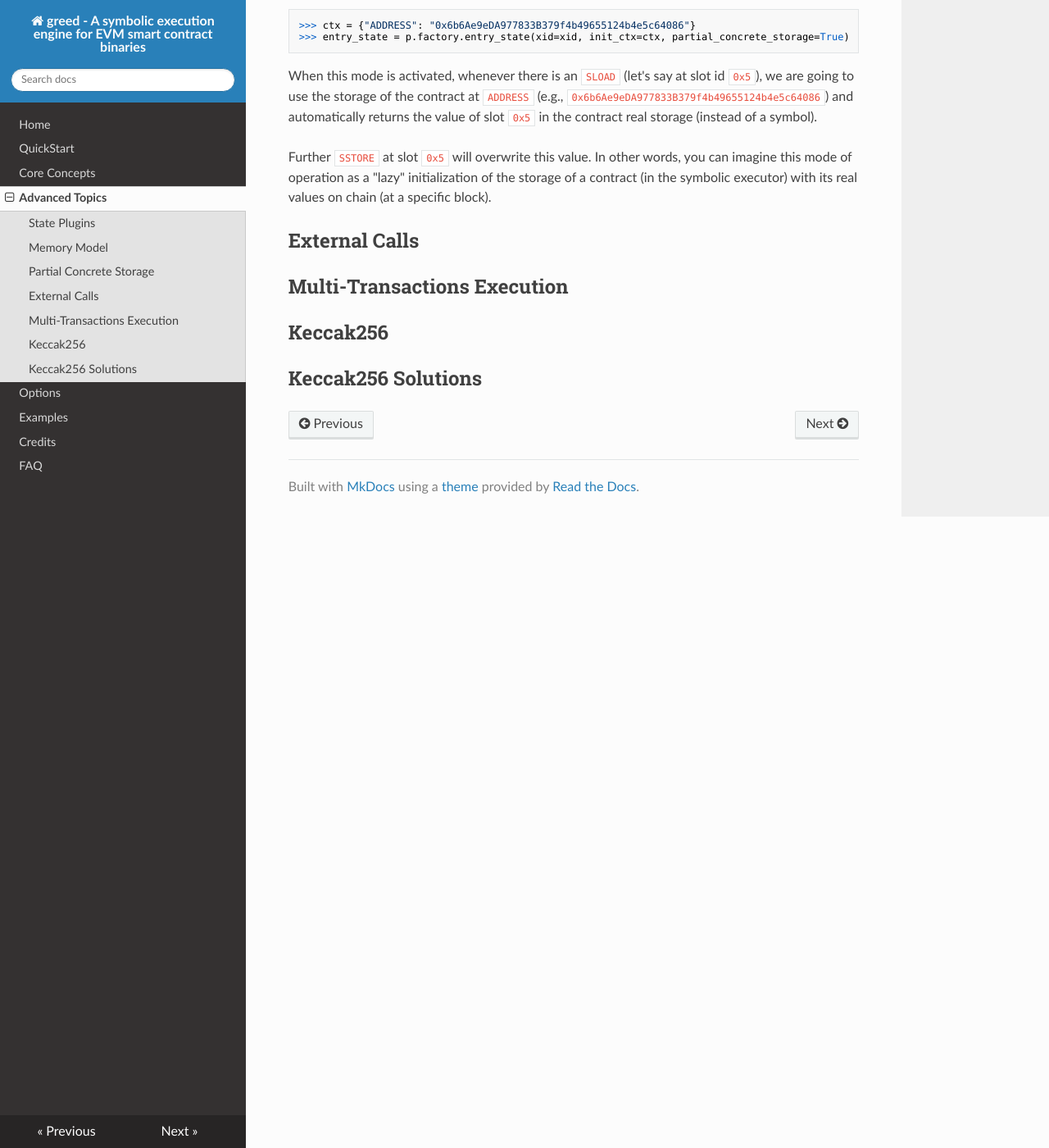
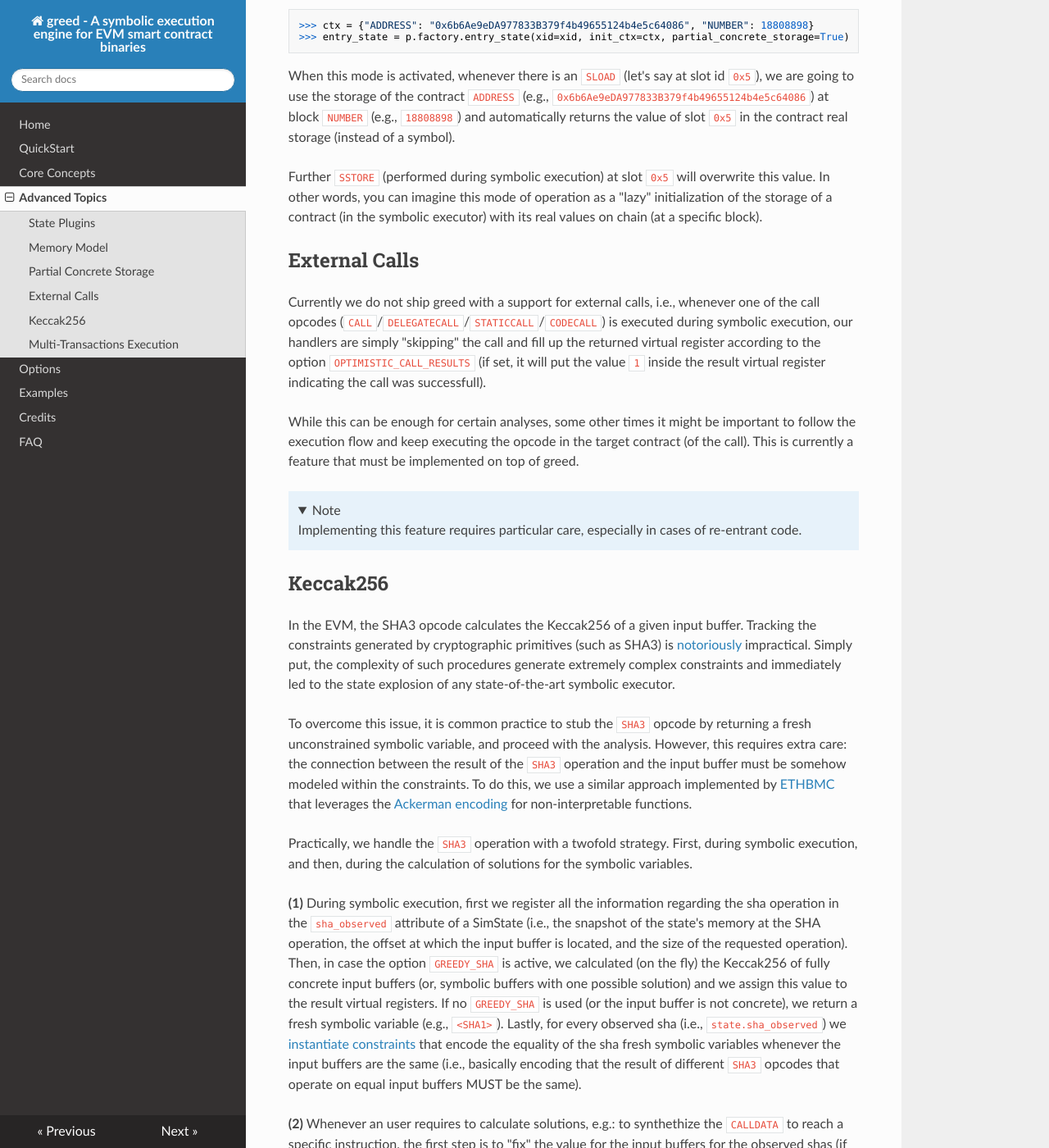
Before and after one commit to ucsb-seclab/greed, an MkDocs documentation site: the page built from docs/docs/advanced.md, in a window 1280 px wide and 1400 px high, scrolled down 1610 px. Shown: the whole window at 82% size. Built offline with MkDocs 1.6.1, drawn with Linux system fonts in a browser that asks for light colours; nearby versions of some CDN libraries; some of the changed text lies outside the part shown.

Commit message:
more doc
Signed-off-by: degrigis <degrigis@ucsb.edu>

````diff
--- a/docs/docs/advanced.md
+++ b/docs/docs/advanced.md
@@ -46,21 +46,40 @@ In fact, when we want to analyze the state of a contract at a specific block, we
 To do this, greed supports a "Partial Concrete Storage" mode that can be activated when creating a SimState:
 
 ```python
->>> ctx = {"ADDRESS": "0x6b6Ae9eDA977833B379f4b49655124b4e5c64086"}
+>>> ctx = {"ADDRESS": "0x6b6Ae9eDA977833B379f4b49655124b4e5c64086", "NUMBER": 18808898}
 >>> entry_state = p.factory.entry_state(xid=xid, init_ctx=ctx, partial_concrete_storage=True)
 ```
 
-When this mode is activated, whenever there is an `SLOAD` (let's say at slot id `0x5`), we are going to use the storage of the contract at `ADDRESS` (e.g., `0x6b6Ae9eDA977833B379f4b49655124b4e5c64086`) and automatically returns the value of slot `0x5` in the contract real storage (instead of a symbol).
+When this mode is activated, whenever there is an `SLOAD` (let's say at slot id `0x5`), we are going to use the storage of the contract `ADDRESS` (e.g., `0x6b6Ae9eDA977833B379f4b49655124b4e5c64086`) at block `NUMBER` (e.g., `18808898`) and automatically returns the value of slot `0x5` in the contract real storage (instead of a symbol).
 
-Further `SSTORE` at slot `0x5` will overwrite this value. In other words, you can imagine this mode of operation as a "lazy" initialization of the storage of a contract (in the symbolic executor) with its real values on chain (at a specific block).
-
-
-
+Further `SSTORE` (performed during symbolic execution) at slot `0x5` will overwrite this value. In other words, you can imagine this mode of operation as a "lazy" initialization of the storage of a contract (in the symbolic executor) with its real values on chain (at a specific block).
 
 ## External Calls
 
-## Multi-Transactions Execution
+Currently we do not ship greed with a support for external calls, i.e., whenever one of the call opcodes (`CALL`/`DELEGATECALL`/`STATICCALL`/`CODECALL`) is executed during symbolic execution, our handlers are simply "skipping" the call and fill up the returned virtual register according to the option `OPTIMISTIC_CALL_RESULTS` (if set, it will put the value `1` inside the result virtual register indicating the call was successfull).
+
+While this can be enough for certain analyses, some other times it might be important to follow the execution flow and keep executing the opcode in the target contract (of the call). This is currently a feature that must be implemented on top of greed.
+
+???+ note
+       Implementing this feature requires particular care, especially in cases of re-entrant code.
+
 
 ## Keccak256
 
-## Keccak256 Solutions
+In the EVM, the SHA3 opcode calculates the Keccak256 of a given input buffer.
+Tracking the constraints generated by cryptographic primitives (such as SHA3) is [notoriously](https://link.springer.com/chapter/10.1007/978-3-642-19125-1_5) impractical. Simply put, the complexity of such procedures generate extremely complex constraints and immediately led to the state explosion of any state-of-the-art symbolic executor.
+
+To overcome this issue, it is common practice to stub the `SHA3` opcode by returning a fresh unconstrained symbolic variable, and proceed with the analysis. However, this requires extra care: the connection between the result of the `SHA3` operation and the input buffer must be somehow modeled within the constraints.
+To do this, we use a similar approach implemented by [ETHBMC](https://www.usenix.org/system/files/sec20fall_frank_prepub_0.pdf) that leverages the [Ackerman encoding](https://pdfs.semanticscholar.org/e4ac/6d84bd12069af44310c4e2816d6d9fc18d9e.pdf) for non-interpretable functions.
+
+Practically, we handle the `SHA3` operation with a twofold strategy. First, during symbolic execution, and then, during the calculation of solutions for the symbolic variables.
+
+**(1)** During symbolic execution, first we register all the information regarding the sha operation in the `sha_observed` attribute of a SimState (i.e., the snapshot of the state's memory at the SHA operation, the offset at which the input buffer is located, and the size of the requested operation). Then, in case the option `GREEDY_SHA` is active, we calculated (on the fly) the Keccak256 of fully concrete input buffers (or, symbolic buffers with one possible solution) and we assign this value to the result virtual registers. If no `GREEDY_SHA` is used  (or the input buffer is not concrete), we return a fresh symbolic variable (e.g., `<SHA1>`). Lastly, for every observed sha (i.e., `state.sha_observed`) we [instantiate constraints](https://github.com/ucsb-seclab/greed/blob/main/greed/sha3.py#L44) that encode the equality of the sha fresh symbolic variables whenever the input buffers are the same (i.e., basically encoding that the result of different `SHA3` opcodes that operate on equal input buffers MUST be the same).
+
+**(2)** Whenever an user requires to calculate solutions, e.g.: to synthethize the `CALLDATA` to reach a specific instruction, the first step is to "fix" the value for the input buffers for the observed shas (if any). TODO.
+
+## Multi-Transactions Execution
+
+The state of a smart contract evolve across multiple transactions.
+With greed, it is possible to execute one symbolic execution against a contract, save one of its state as the final state, and create a new transaction to run against this new state.
+We provide an example of this script [here]().
````
Also changed, not shown: docs/docs/core.md (+2 -0 lines).
